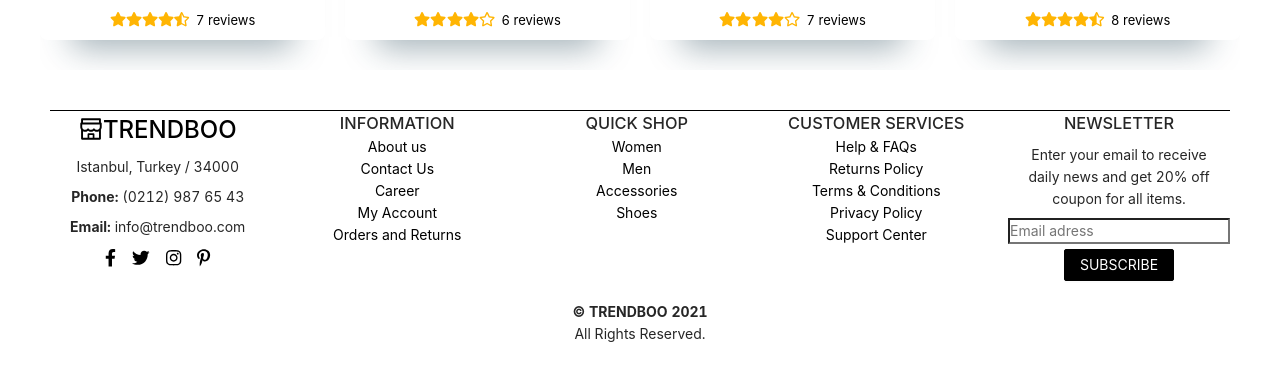
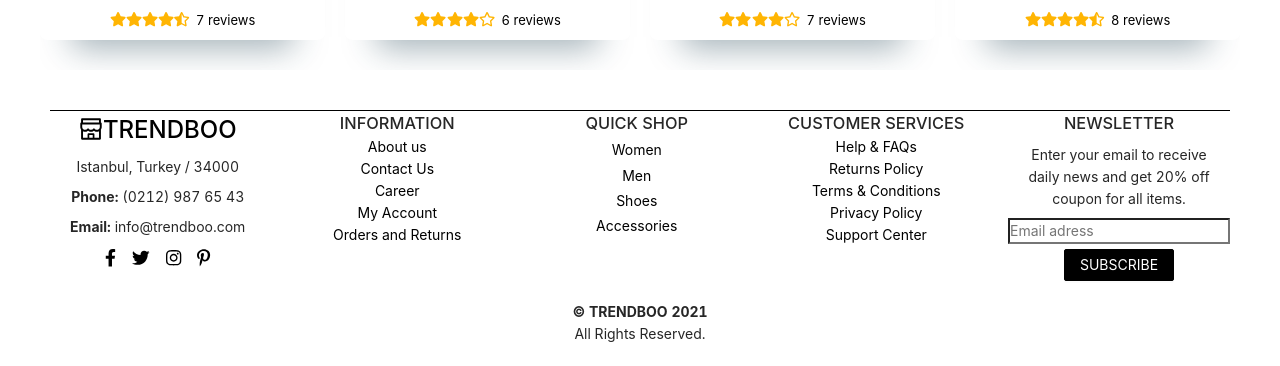
Before and after one commit to KodluyoruzGroup7/ecommerce-frontend, a React (Create React App) app: page / in a window 1280 px wide. Shown: the part 2301-2667 px from the top of the page. Built offline with nearby package versions, Linux system fonts and the light colour scheme.

Commit message:
improvements made

```diff
--- a/src/components/AppFooter/AppFooter.js
+++ b/src/components/AppFooter/AppFooter.js
@@ -1,25 +1,25 @@
-import React from 'react';
-import { Link } from 'react-router-dom';
+import React from "react";
+import { Link } from "react-router-dom";
 
-import './appFooter.css';
+import "./appFooter.css";
 
-import { Button } from 'antd';
+import { Button } from "antd";
 
-import { ShopOutlined } from '@ant-design/icons';
-import { FontAwesomeIcon } from '@fortawesome/react-fontawesome';
+import { ShopOutlined } from "@ant-design/icons";
+import { FontAwesomeIcon } from "@fortawesome/react-fontawesome";
 import {
     faFacebookF,
     faTwitter,
     faInstagram,
     faPinterestP,
-} from '@fortawesome/free-brands-svg-icons';
+} from "@fortawesome/free-brands-svg-icons";
 
 const AppFooter = () => {
     return (
         <>
-      <div className='footer-grid-container'>
-        <div className='summary'>
-          <div className='summary-logo'>
+            <div className="footer-grid-container">
+                <div className="summary">
+                    <div className="summary-logo">
                         <ShopOutlined />
                         TRENDBOO
                     </div>
@@ -30,90 +30,125 @@ const AppFooter = () => {
                     <p>
                         <b>Email:</b> info@trendboo.com
                     </p>
-          <div className='social-logos'>
-            <Link to='/'>
-              <FontAwesomeIcon icon={faFacebookF} color='black' size='lg' />
+                    <div className="social-logos">
+                        <Link to="/">
+                            <FontAwesomeIcon
+                                icon={faFacebookF}
+                                color="black"
+                                size="lg"
+                            />
                         </Link>
-
-            <Link to='/'>
-              <FontAwesomeIcon icon={faTwitter} color='black' size='lg' />
+                        <Link to="/">
+                            <FontAwesomeIcon
+                                icon={faTwitter}
+                                color="black"
+                                size="lg"
+                            />
                         </Link>
-            <Link to='/' target='_blank' rel='noopener noreferrer'>
-              <FontAwesomeIcon icon={faInstagram} color='black' size='lg' />
+                        <Link to="/">
+                            <FontAwesomeIcon
+                                icon={faInstagram}
+                                color="black"
+                                size="lg"
+                            />
                         </Link>
-            <Link to='/'>
-              <FontAwesomeIcon icon={faPinterestP} color='black' size='lg' />
+                        <Link to="/">
+                            <FontAwesomeIcon
+                                icon={faPinterestP}
+                                color="black"
+                                size="lg"
+                            />
                         </Link>
                     </div>
                 </div>
-        <div className='info'>
-          <h3 className='title-text'>INFORMATION</h3>
+                <div className="info">
+                    <h3 className="title-text">INFORMATION</h3>
                     <ul>
                         <li>
-              <Link to='/'>About us</Link>
+                            <Link to="/">About us</Link>
                         </li>
                         <li>
-              <Link to='/'>Contact Us</Link>
+                            <Link to="/">Contact Us</Link>
                         </li>
                         <li>
-              <Link to='/'>Career</Link>
+                            <Link to="/">Career</Link>
                         </li>
                         <li>
-              <Link to='/'>My Account</Link>
+                            <Link to="/">My Account</Link>
                         </li>
                         <li>
-              <Link to='/'>Orders and Returns</Link>
+                            <Link to="/">Orders and Returns</Link>
                         </li>
                     </ul>
                 </div>
-        <div className='quick-shop'>
-          <h3 className='title-text'>QUICK SHOP</h3>
+                <div className="quick-shop">
+                    <h3 className="title-text">QUICK SHOP</h3>
+                    <ul>
+                        <Link
+                            to={{
+                                pathname: "/products",
+                                search: "?category=Women",
+                            }}
+                        >
+                            <li className="categories-item">Women</li>
+                        </Link>
+                        <Link
+                            to={{
+                                pathname: "/products",
+                                search: "?category=Men",
+                            }}
+                        >
+                            <li className="categories-item">Men</li>
+                        </Link>
+                        <Link
+                            to={{
+                                pathname: "/products",
+                                search: "?category=Shoes",
+                            }}
+                        >
+                            <li className="categories-item">Shoes</li>
+                        </Link>
+                        <Link
+                            to={{
+                                pathname: "/products",
+                                search: "?category=Accessories",
+                            }}
+                        >
+                            <li className="categories-item">Accessories</li>
+                        </Link>
+                    </ul>
+                </div>
+                <div className="services">
+                    <h3 className="title-text">CUSTOMER SERVICES</h3>
                     <ul>
                         <li>
-              <Link to='/'>Women</Link>
+                            <Link to="/">Help & FAQs</Link>
                         </li>
                         <li>
-              <Link to='/'>Men</Link>
+                            <Link to="/">Returns Policy</Link>
                         </li>
                         <li>
-              <Link to='/'>Accessories</Link>
+                            <Link to="/">Terms & Conditions</Link>
                         </li>
                         <li>
-              <Link to='/'>Shoes</Link>
+                            <Link to="/">Privacy Policy</Link>
+                        </li>
+                        <li>
+                            <Link to="/">Support Center</Link>
                         </li>
                     </ul>
                 </div>
-        <div className='services'>
-          <h3 className='title-text'>CUSTOMER SERVICES</h3>
-          <ul>
-            <li>
-              <Link to='/'>Help & FAQs</Link>
-            </li>
-            <li>
-              <Link to='/'>Returns Policy</Link>
-            </li>
-            <li>
-              <Link to='/'>Terms & Conditions</Link>
-            </li>
-            <li>
-              <Link to='/'>Privacy Policy</Link>
-            </li>
-            <li>
-              <Link to='/'>Support Center</Link>
-            </li>
-          </ul>
-        </div>
-        <div className='newsletter'>
-          <h3 className='title-text'>NEWSLETTER</h3>
+                <div className="newsletter">
+                    <h3 className="title-text">NEWSLETTER</h3>
                     <p>
-            Enter your email to receive daily news and get 20% off coupon for
-            all items.
+                        Enter your email to receive daily news and get 20% off
+                        coupon for all items.
                     </p>
-          <input type='text' placeholder='Email adress' />
-          <Button className='subscribe'>SUBSCRIBE</Button>
+                    <input type="text" placeholder="Email adress" />
+                    <Button className="subscribe">SUBSCRIBE</Button>
                 </div>
             </div>
-      <div className='copyright'>
+            <div className="copyright">
                 <p>
                     <b>© TRENDBOO 2021</b>
                 </p>
--- a/src/screens/Products/products.css
+++ b/src/screens/Products/products.css
@@ -37,8 +37,7 @@
     margin: 0.2rem;
 }
 
-.categories-item:hover,
-.categories-item:active {
+.categories-item:hover {
     color: rgba(0, 0, 0, 0.8);
     font-weight: 700;
 }
```
Also changed, not shown: src/screens/Products/Products.js (+40 -41 lines). Lines whose indentation alone changed are shown as unchanged.
